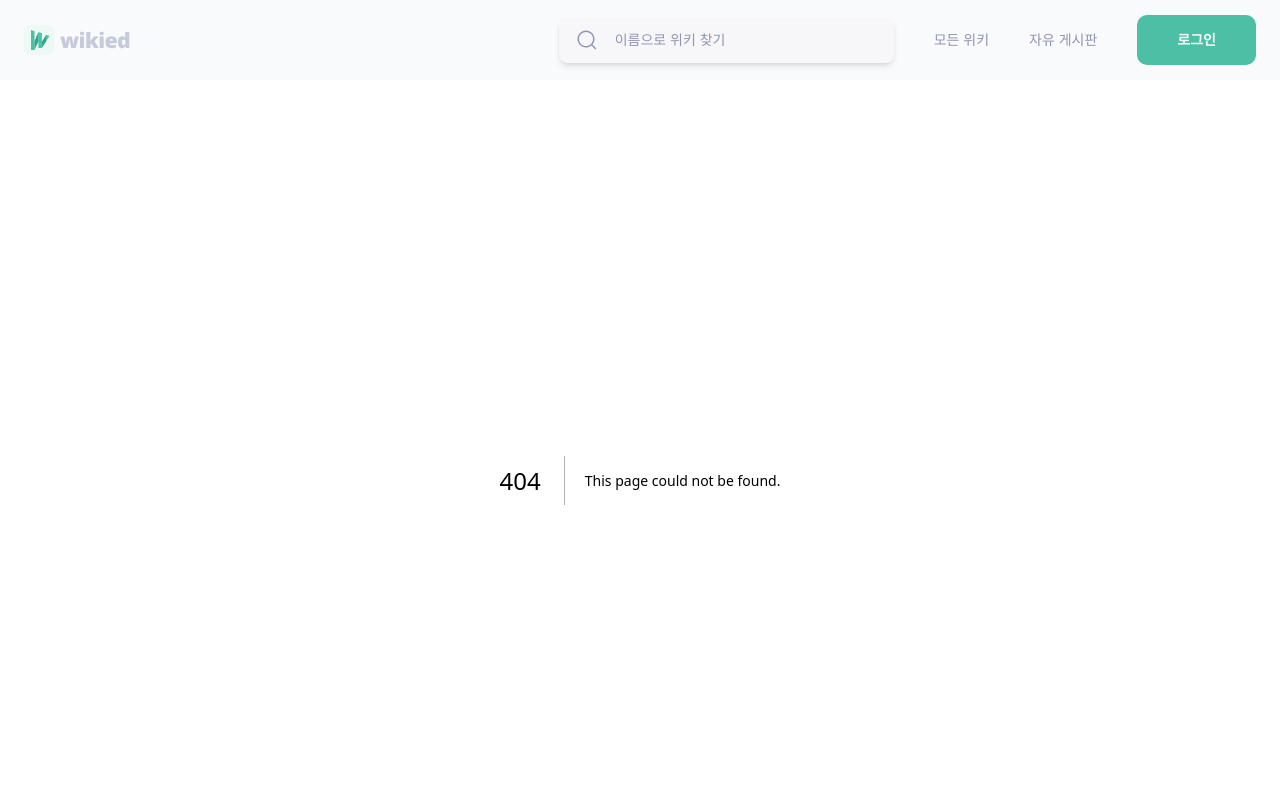
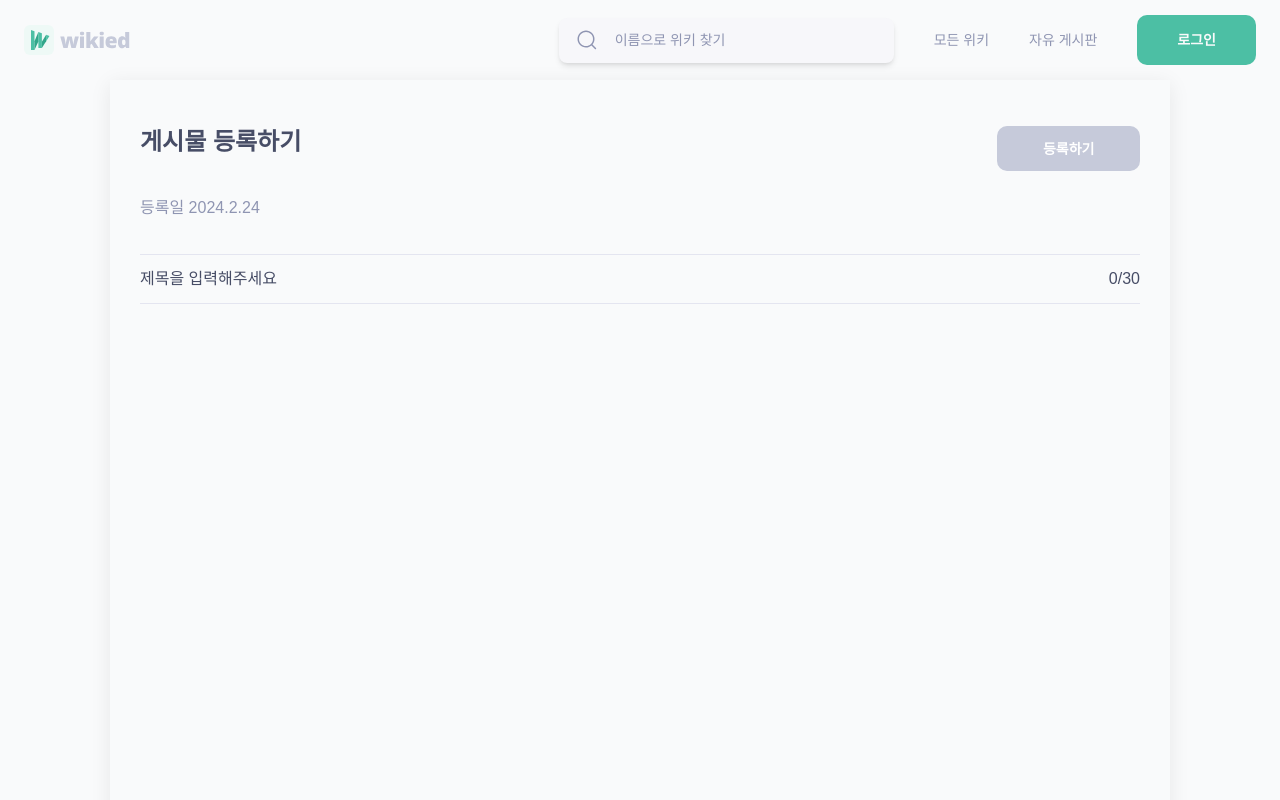
Before and after one commit to junjeeong/Wikied, a Next.js app: page /addboard in a window 1280 px wide. Before the commit this address had no page. Shown: the top 800 px of the page. Built offline with nearby package versions, Linux system fonts and the light colour scheme; a web font is replaced by a local one.

Commit message:
Feat: addboard page 제작 중

```diff
--- a/next.config.mjs
+++ b/next.config.mjs
@@ -1,7 +1,7 @@
 const nextConfig = {
   reactStrictMode: true,
   images: {
-    domains: ["sprint-fe-project.s3.ap-northeast-2.amazonaws.com"], ["cdn.pixabay.com"],
+    domains: ["sprint-fe-project.s3.ap-northeast-2.amazonaws.com","cdn.pixabay.com"]
   },
   webpack: (config) => {
     config.module.rules.push({
--- /dev/null
+++ b/src/pages/addboard/index.tsx
@@ -0,0 +1,31 @@
+import FilledButton from "@/components/ui/Button/FilledButton";
+import OutlineButton from "@/components/ui/Button/OutlineButton";
+
+const AddBoard = () => {
+  return (
+    <>
+    <div className="flex flex-col items-center justify-center gap-[23px] min-h-screen Mobile:px-5 bg-gray-50">
+      <div className="w-full max-w-[1060px] min-h-[846px] px-[30px] pt-[46px] pb-[40px] shadow-[0_4px_20px_#00000014]">
+        <div className="flex flex-col gap-6">
+          <div className="flex justify-between">
+            <h2 className="text-2xl font-semibold ">게시물 등록하기</h2>
+            <button className="rounded-[10px] px-[45.5px] py-[10.5px] text-md font-semibold bg-gray-300 text-background">
+              등록하기
+            </button>
+          </div>
+          <span className="text-lg text-gray-400">등록일 2024.2.24</span>
+        </div>
+        <div>
+          <div className="flex justify-between items-center mt-[33px] border-y border-gray-200">
+            <span className="my-3">제목을 입력해주세요</span>
+            <span>0/30</span>
+          </div>
+        </div>
+      </div>
+    <OutlineButton>목록으로</OutlineButton>
+    </div>
+    </>
+  );
+};
+
+export default AddBoard;
```
